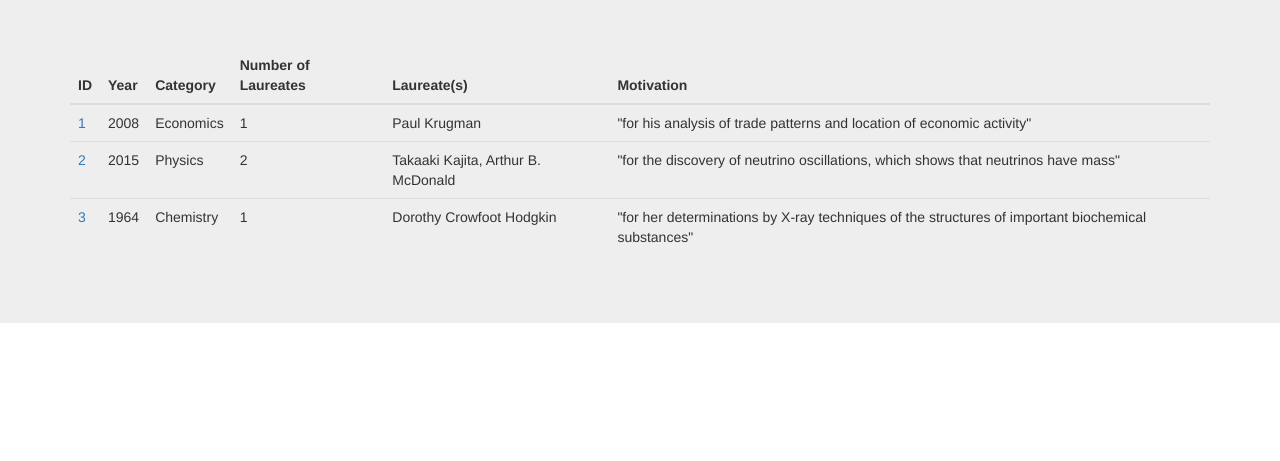
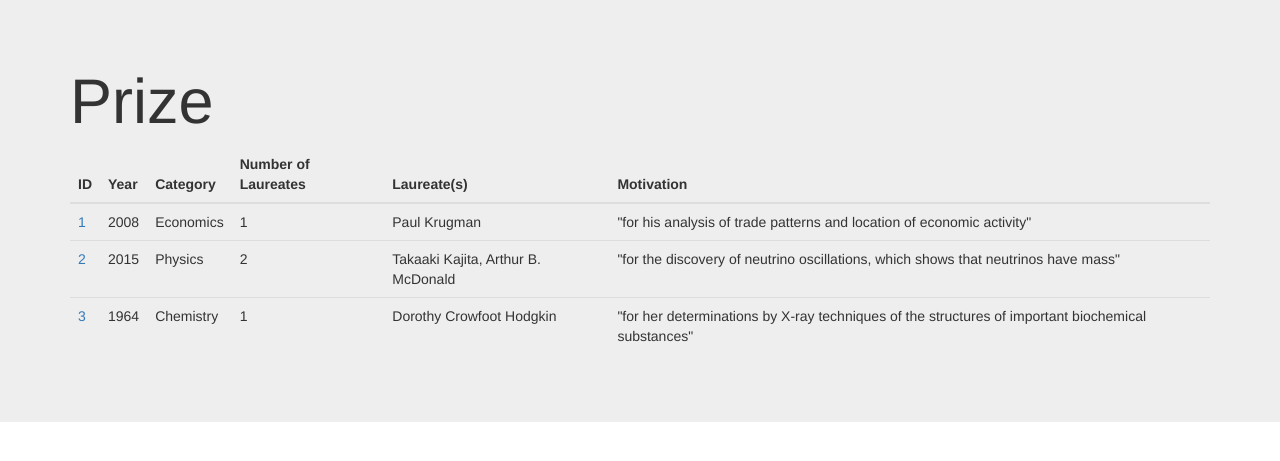
Before and after one commit to rickliao/NobelPrize, a Flask app: page /prize in a window 1280 px wide. Shown: the part 51-512 px from the top of the page. Run offline with Flask 2, Linux system fonts and the light colour scheme; some libraries are stand-ins or nearby versions.

Commit message:
added title for prize

```diff
--- a/templates/prize.html
+++ b/templates/prize.html
@@ -6,6 +6,9 @@
 {% block body %}
   <div class="jumbotron">
     <div class="container">
+      <h1>
+        Prize
+      </h1>
       <table id="prize" class="table">
         <thead>
           <tr>
```
